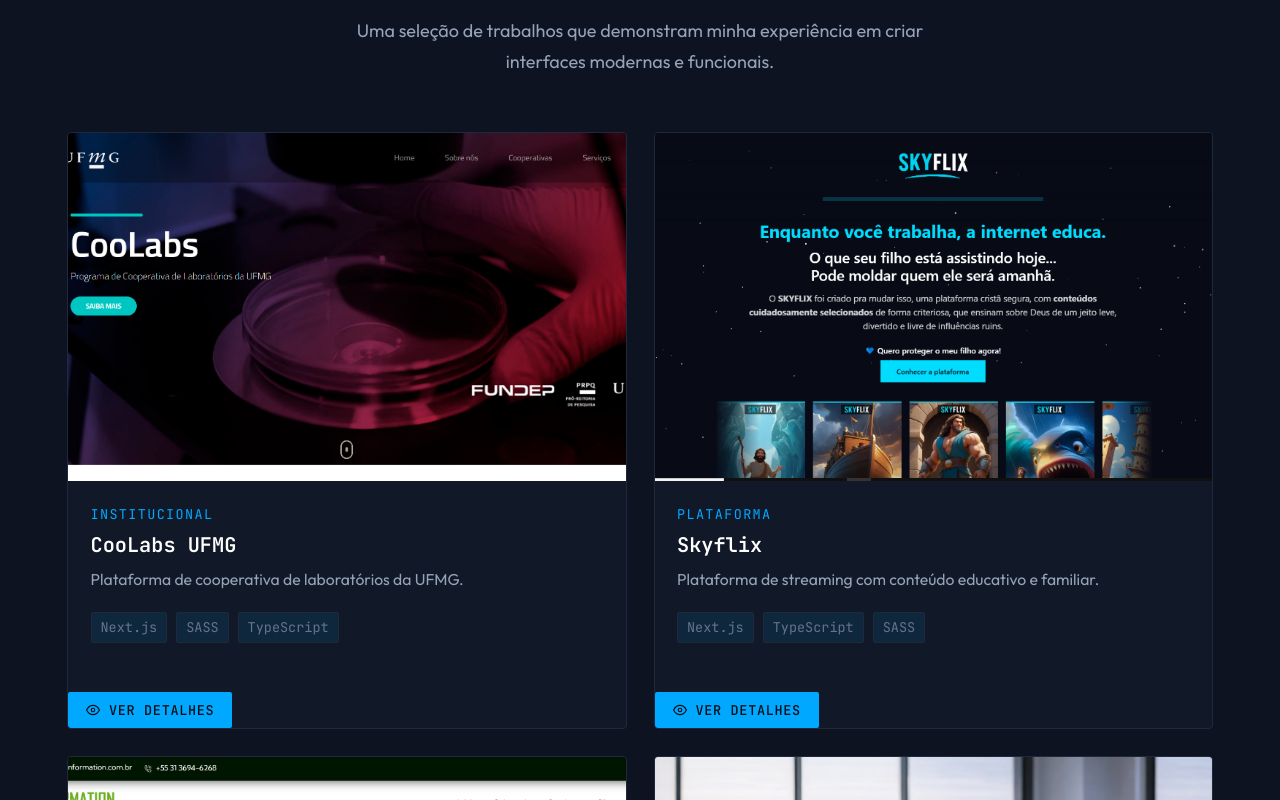
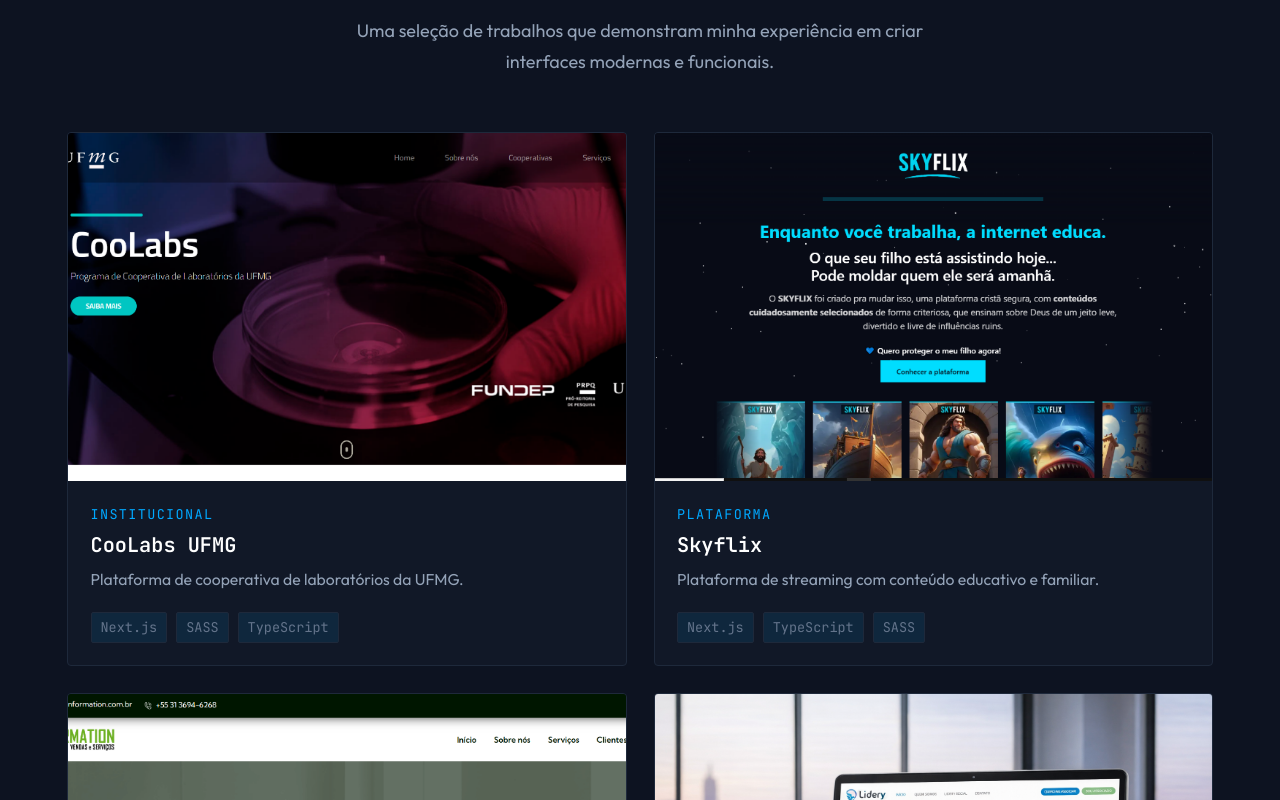
Before and after one commit to brunonl/portfolio, a Next.js app: page / in a window 1280 px wide. Shown: the part 960-1760 px from the top of the page. Built offline with nearby package versions, Linux system fonts and the light colour scheme.

Commit message:
feat: effect on hover projects

```diff
--- a/src/components/Projects/Projects.tsx
+++ b/src/components/Projects/Projects.tsx
@@ -67,6 +67,14 @@
                                 ref={(el) => { cardsRef.current[index] = el; }}
                                 className="project-card"
                                 style={{ animationDelay: `${index * 0.1}s` }}
+                                onClick={() => openModal(project)}
+                                role="button"
+                                tabIndex={0}
+                                onKeyDown={(e) => {
+                                    if (e.key === 'Enter' || e.key === ' ') {
+                                        openModal(project);
+                                    }
+                                }}
                             >
                                 <div className="project-card__image-wrapper">
                                     <Image
@@ -76,6 +84,15 @@
                                         sizes="(max-width: 768px) 100vw, 50vw"
                                         className="project-card__image"
                                     />
+                                    <div className="project-card__overlay">
+                                        <div className="project-card__overlay-content">
+                                            <svg width="24" height="24" viewBox="0 0 24 24" fill="none" stroke="currentColor" strokeWidth="2">
+                                                <path d="M1 12s4-8 11-8 11 8 11 8-4 8-11 8-11-8-11-8z" />
+                                                <circle cx="12" cy="12" r="3" />
+                                            </svg>
+                                            <span>{t('projects.viewDetails')}</span>
+                                        </div>
+                                    </div>
                                 </div>
 
                                 <div className="project-card__content">
@@ -90,20 +107,6 @@
                                             </span>
                                         ))}
                                     </div>
-                                </div>
-
-                                {/* Fixed button at bottom */}
-                                <div className="project-card__footer">
-                                    <button
-                                        className="project-card__details-btn"
-                                        onClick={() => openModal(project)}
-                                    >
-                                        <svg width="16" height="16" viewBox="0 0 24 24" fill="none" stroke="currentColor" strokeWidth="2">
-                                            <path d="M1 12s4-8 11-8 11 8 11 8-4 8-11 8-11-8-11-8z" />
-                                            <circle cx="12" cy="12" r="3" />
-                                        </svg>
-                                        {t('projects.viewDetails')}
-                                    </button>
                                 </div>
                             </div>
                         ))}
--- a/src/styles/components/_projects.scss
+++ b/src/styles/components/_projects.scss
@@ -52,6 +52,7 @@
     transition: all $transition-base;
     opacity: 0;
     transform: translateY(30px);
+    cursor: pointer;
 
     &--visible {
         opacity: 1;
@@ -64,6 +65,10 @@
 
         .project-card__image {
             transform: scale(1.05);
+        }
+
+        .project-card__overlay {
+            opacity: 1;
         }
     }
 
@@ -79,6 +84,42 @@
         object-fit: cover;
         object-position: top;
         transition: transform $transition-slow;
+    }
+
+    &__overlay {
+        position: absolute;
+        inset: 0;
+        background: rgba($color-bg-primary, 0.85);
+        backdrop-filter: blur(4px);
+        display: flex;
+        align-items: center;
+        justify-content: center;
+        opacity: 0;
+        transition: opacity $transition-base;
+        z-index: 10;
+    }
+
+    &__overlay-content {
+        display: flex;
+        flex-direction: column;
+        align-items: center;
+        gap: $spacing-3;
+        color: $color-accent;
+        text-align: center;
+
+        svg {
+            width: 32px;
+            height: 32px;
+            animation: float-up 0.6s ease-in-out infinite;
+        }
+
+        span {
+            font-family: $font-family-mono;
+            font-size: $font-size-sm;
+            font-weight: $font-weight-semibold;
+            text-transform: uppercase;
+            letter-spacing: 0.1em;
+        }
     }
 
     &__content {
@@ -132,39 +173,10 @@
 
     // Fixed footer with button
     &__footer {
-        margin-top: auto;
-        padding-top: $spacing-6;
-        display: flex;
-        justify-content: flex-start; // Left aligned
-        z-index: 2; // Ensure clickable
+        display: none;
     }
 
     &__details-btn {
-        display: inline-flex;
-        align-items: center;
-        gap: $spacing-2;
-        padding: $spacing-2 $spacing-4; // Small padding
-        font-family: $font-family-mono;
-        font-size: $font-size-xs; // Small font
-        font-weight: $font-weight-medium;
-        text-transform: uppercase;
-        letter-spacing: 0.05em;
-        background: $color-accent; // Blue background
-        color: $color-bg-primary;
-        border: none;
-        border-radius: $radius-sm;
-        cursor: pointer;
-        transition: all $transition-base;
-
-        svg {
-            width: 14px;
-            height: 14px;
-        }
-
-        &:hover {
-            background: color.adjust($color-accent, $lightness: 10%);
-            transform: translateY(-2px);
-            box-shadow: $shadow-glow;
-        }
+        display: none;
     }
 }
```
